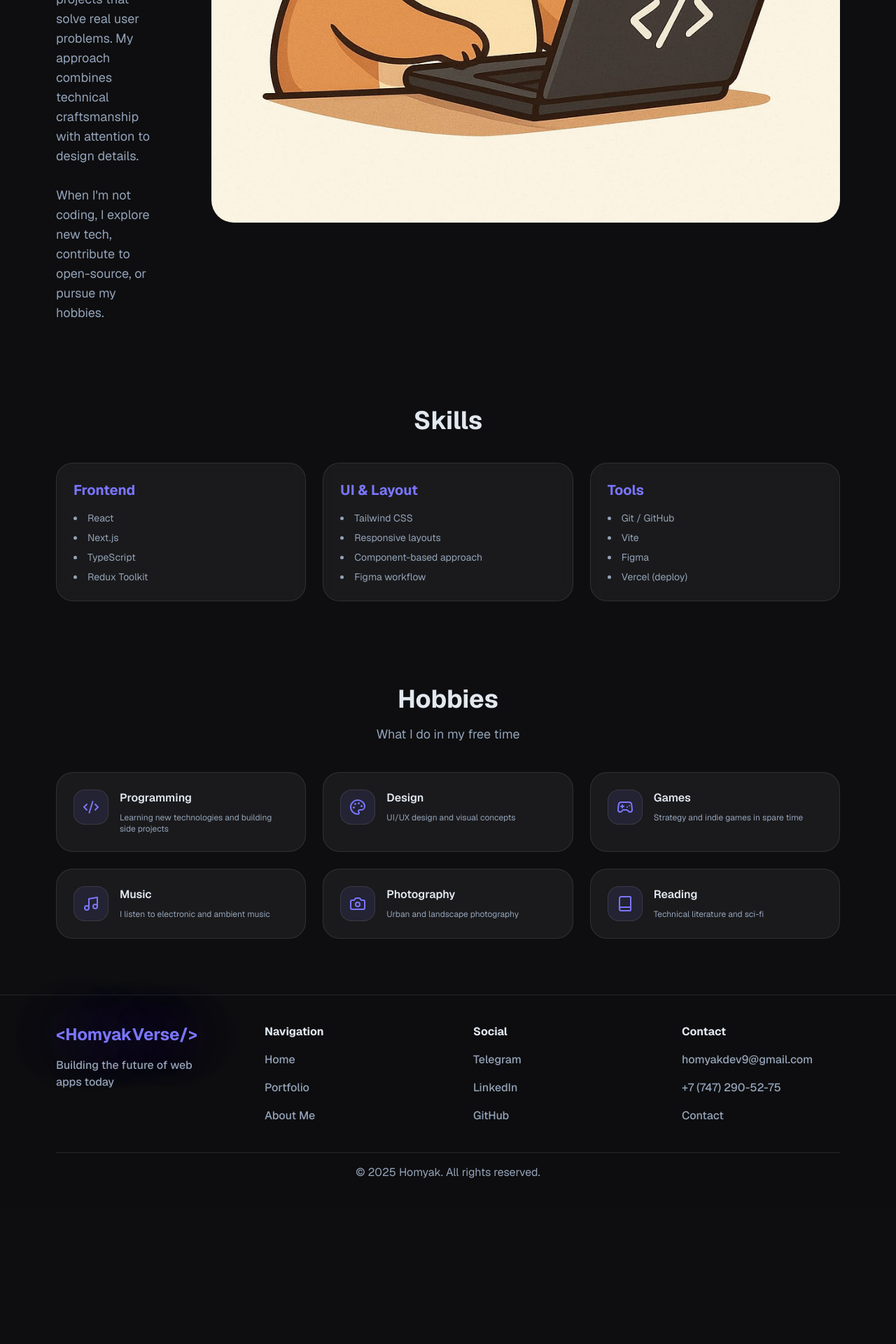
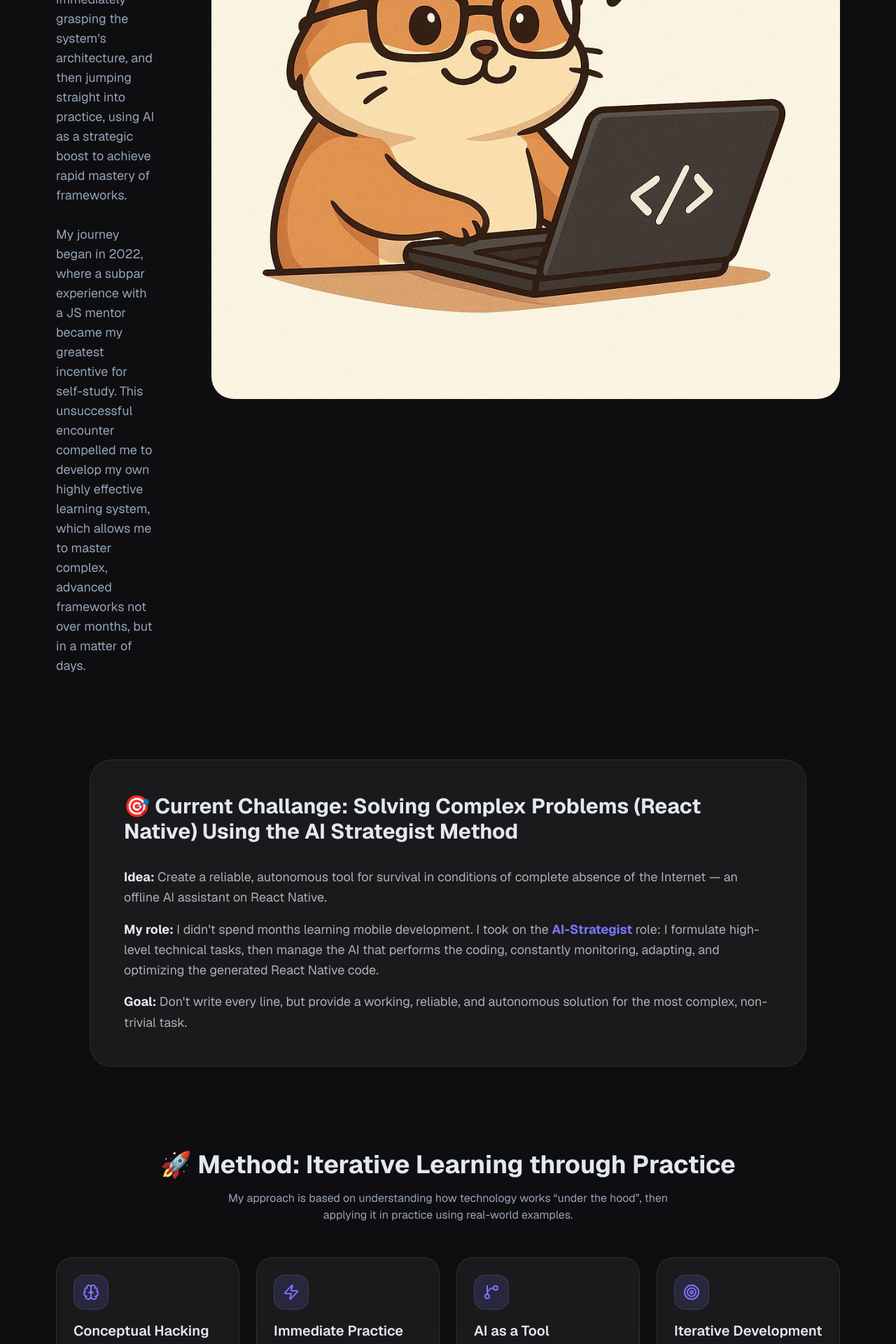
Before and after one commit to code-hamster-09/homyak-portfolio, a Next.js app: page /about in a window 1280 px wide. Shown: the part 880-2800 px from the top of the page at 70% size. Before the commit the page ends 2607 px from the top, so only its background shows below. Built offline with nearby package versions, Linux system fonts and the light colour scheme.

Commit message:
updated about page & max symbol limit in form at the contact page

```diff
--- a/src/app/(user)/about/page.tsx
+++ b/src/app/(user)/about/page.tsx
@@ -1,7 +1,39 @@
-import { Book, Camera, Code2, Gamepad2, Music, Palette } from "lucide-react";
+import {
+  Book,
+  Brain,
+  Camera,
+  Code2,
+  Gamepad2,
+  GitBranch,
+  Music,
+  Palette,
+  Target,
+  Zap,
+} from "lucide-react";
 import Image from "next/image";
 
-const Page = () => {
+const learningMethod = [
+  {
+    icon: Brain,
+    title: "Conceptual Hacking",
+    description: "Focus on core concepts instead of memorizing documentation",
+  },
+  {
+    icon: Zap,
+    title: "Immediate Practice",
+    description: "From theory to code in hours, not weeks",
+  },
+  {
+    icon: GitBranch,
+    title: "AI as a Tool",
+    description: "Smart use of AI for accelerated system adoption",
+  },
+  {
+    icon: Target,
+    title: "Iterative Development",
+    description: "Analysis, understanding the pattern, practical application",
+  },
+];
 const skills = [
   {
     category: "Frontend",
@@ -53,22 +85,31 @@ const Page = () => {
     description: "Technical literature and sci-fi",
   },
 ];
+
+const Page = () => {
   return (
     <main className="space-y-30 p-4 sm:p-12 md:p-20">
       <section className="flex flex-col lg:flex-row gap-10 lg:gap-20 items-center">
         <div className="flex-1">
-          <h1 className="text-text-primary text-3xl md:text-4xl lg:text-5xl font-bold mb-20">
+          <h1 className="text-text-primary text-3xl md:text-4xl lg:text-5xl font-bold mb-8 sm:mb-20">
             About <span className="text-accent-purple text-glow">me</span>
           </h1>
           <p className="text-text-secondary md:text-lg">
-            Hi! I&apos;m a frontend developer passionate about building
-            beautiful and functional web applications. I started programming a
-            few years ago and continuously learn new technologies. <br /> <br />{" "}
-            I specialize in modern JavaScript frameworks and enjoy working on
-            projects that solve real user problems. My approach combines
-            technical craftsmanship with attention to design details. <br />{" "}
-            <br /> When I&apos;m not coding, I explore new tech, contribute to
-            open-source, or pursue my hobbies.
+            I am a 16-year-old Front-End Developer from Almaty, specializing in
+            React and Next.js. I refuse to waste time passively reading
+            voluminous documentation. My approach is{" "}
+            <strong className="text-text-primary">Conceptual Hacking</strong>:
+            gaining a small but deep theoretical foundation, immediately
+            grasping the system&apos;s architecture, and then jumping straight
+            into practice, using AI as a strategic boost to achieve rapid
+            mastery of frameworks.
+            <br />
+            <br />
+            My journey began in 2022, where a subpar experience with a JS mentor
+            became my greatest incentive for self-study. This unsuccessful
+            encounter compelled me to develop my own highly effective learning
+            system, which allows me to master complex, advanced frameworks not
+            over months, but in a matter of days.
           </p>
         </div>
         <div className="h-full aspect-square">
@@ -80,6 +121,67 @@ const Page = () => {
             className="bg-white/10 rounded-4xl hover:bg-white/20 transition-colors w-full h-full"
             priority
           />
+        </div>
+      </section>
+      <section className="max-w-5xl mx-auto">
+        <div className="p-6 md:p-10 lg:p-12 border border-white/10 rounded-3xl md:rounded-4xl bg-white/5 backdrop-blur-sm">
+          <h2 className="text-2xl md:text-3xl font-bold mb-8">
+            🎯 Current Challange: Solving Complex Problems (React Native) Using
+            the AI Strategist Method
+          </h2>
+          <div className="space-y-4 text-gray-300/80 leading-relaxed text-lg">
+            <p>
+              <strong className="text-text-primary">Idea:</strong> Create a
+              reliable, autonomous tool for survival in conditions of complete
+              absence of the Internet — an offline AI assistant on React Native.
+            </p>
+            <p>
+              <strong className="text-text-primary">My role:</strong> I
+              didn&apos;t spend months learning mobile development. I took on
+              the <strong className="text-accent-purple">AI-Strategist</strong>{" "}
+              role: I formulate high-level technical tasks, then manage the AI
+              that performs the coding, constantly monitoring, adapting, and
+              optimizing the generated React Native code.
+            </p>
+            <p>
+              <strong className="text-text-primary">Goal:</strong> Don&apos;t
+              write every line, but provide a working, reliable, and autonomous
+              solution for the most complex, non-trivial task.
+            </p>
+          </div>
+        </div>
+      </section>
+      <section className="">
+        <div className="mx-auto">
+          <h2 className="text-3xl md:text-4xl font-bold mb-4 text-center">
+            🚀 Method: Iterative Learning through Practice
+          </h2>
+          <p className="text-text-secondary text-center mb-12 max-w-2xl mx-auto">
+            My approach is based on understanding how technology works “under
+            the hood”, then applying it in practice using real-world examples.
+          </p>
+
+          <div className="grid md:grid-cols-2 lg:grid-cols-4 gap-6">
+            {learningMethod.map((method) => {
+              const Icon = method.icon;
+              return (
+                <div
+                  key={method.title}
+                  className="p-6 border border-white/10 rounded-3xl bg-white/5 backdrop-blur-sm"
+                >
+                  <div className="flex flex-col gap-4">
+                    <div className="p-3 rounded-2xl bg-accent-purple/15 w-fit border border-white/10">
+                      <Icon className="h-6 w-6 text-accent-purple" />
+                    </div>
+                    <h3 className="text-xl font-semibold">{method.title}</h3>
+                    <p className="text-md text-text-secondary">
+                      {method.description}
+                    </p>
+                  </div>
+                </div>
+              );
+            })}
+          </div>
         </div>
       </section>
       <section className="">
--- a/src/app/(user)/page.tsx
+++ b/src/app/(user)/page.tsx
@@ -165,7 +165,7 @@ export default function Home() {
             Array.from({ length: 3 }).map((_, i) => <ProjectsSkeleton key={i} />)}
         </div>
       </section>
-      <section className="flex flex-col items-center gap-6">
+      <section className="flex flex-col items-center gap-6 text-center">
         <h2 className="text-4xl text-text-primary font-bold">
           Ready to start a project?
         </h2>
@@ -219,7 +219,7 @@ export default function Home() {
           ))}
         </div>
         <Link href="/contact">
-          <Button className="mt-8">Contact me</Button>
+          <Button className="sm:mt-8 mb-6 sm:mb-0">Contact me</Button>
         </Link>
       </section>
     </main>
--- a/src/app/admin/messages/page.tsx
+++ b/src/app/admin/messages/page.tsx
@@ -95,7 +95,9 @@ const MessageManage: React.FC = () => {
 
   const handleSelectMessage = (message: Message) => {
     setSelectedMessage({ ...message, status: "read" });
-    handleMarkAsRead(message._id);
+    if (message.status === "new") {
+      handleMarkAsRead(message._id);
+    }
   };
 
   const handleMarkAsRead = async (messageId: string) => {
@@ -211,7 +213,9 @@ const MessageManage: React.FC = () => {
         <div className="col-span-2 border border-white/10 p-8 rounded-3xl bg-white/5 self-start">
           {selectedMessage ? (
             <div className="space-y-4 relative">
-              <h2 className="text-2xl font-bold">{selectedMessage.subject}</h2>
+              <h2 className="text-2xl font-bold wrap-break-word max-w-[90%]">
+                {selectedMessage.subject}
+              </h2>
               <div className="text-gray-400 text-md flex space-x-6">
                 <p>From: {selectedMessage.name}</p>
                 <p>{selectedMessage.email}</p>
--- a/src/components/MessagesItem.tsx
+++ b/src/components/MessagesItem.tsx
@@ -24,9 +24,9 @@ const MessagesItem = ({ message, handleSelectMessage }: MessagesItemType) => {
         } flex items-center space-x-2`}
       >
         <Mail className="w-5" />
-        <h5 className="text-sm font-medium">{message.name}</h5>
+        <h5 className="text-sm font-medium max-w-[70%] text-ellipsis line-clamp-1">{message.name}</h5>
       </div>
-      <h3 className="text-lg font-medium">{message.subject}</h3>
+      <h3 className="text-lg font-medium line-clamp-1 max-w-[80%] text-ellipsis">{message.subject}</h3>
       <div className="flex items-center space-x-1 text-gray-400 m-0">
         <Clock className="w-3" />
         <span className="text-xs tracking-wider">{formattedDate}</span>
--- a/src/components/layout/Header.tsx
+++ b/src/components/layout/Header.tsx
@@ -35,7 +35,7 @@ const Header = () => {
   }, [pathname]);
 
   return (
-    <header className="w-full flex flex-col md:flex-row items-center justify-between px-6 sm:px-12 md:px-20 py-3 md:py-6 bg-bg-main/85 backdrop-blur-sm sticky top-0 left-0 z-50 text-text-primary border-b border-white/10">
+    <header className="w-full flex flex-col md:flex-row items-center justify-between px-6 sm:px-12 md:px-20 py-3 md:py-4 bg-bg-main/85 backdrop-blur-sm sticky top-0 left-0 z-50 text-text-primary border-b border-white/10">
       <div className="flex items-center justify-between md:w-auto w-full gap-4">
         <Link
           href={"/"}
@@ -54,7 +54,7 @@ const Header = () => {
       </div>
 
       {/* Navigation: visible on desktop, on mobile only when isOpen */}
-      <div className={`${isOpen ? "block" : "hidden"} md:block`}>
+      <div className={`${isOpen ? "block" : "hidden"} md:block w-full md:w-auto`}>
         <Navigation onLinkClick={() => setIsOpen(false)} />
       </div>
     </header>
```
Also changed, not shown: src/app/(user)/contact/page.tsx (+37 -10 lines), src/components/layout/Footer.tsx (+5 -5 lines), src/components/layout/Navigation.tsx (+13 -31 lines). Lines whose indentation alone changed are shown as unchanged.
